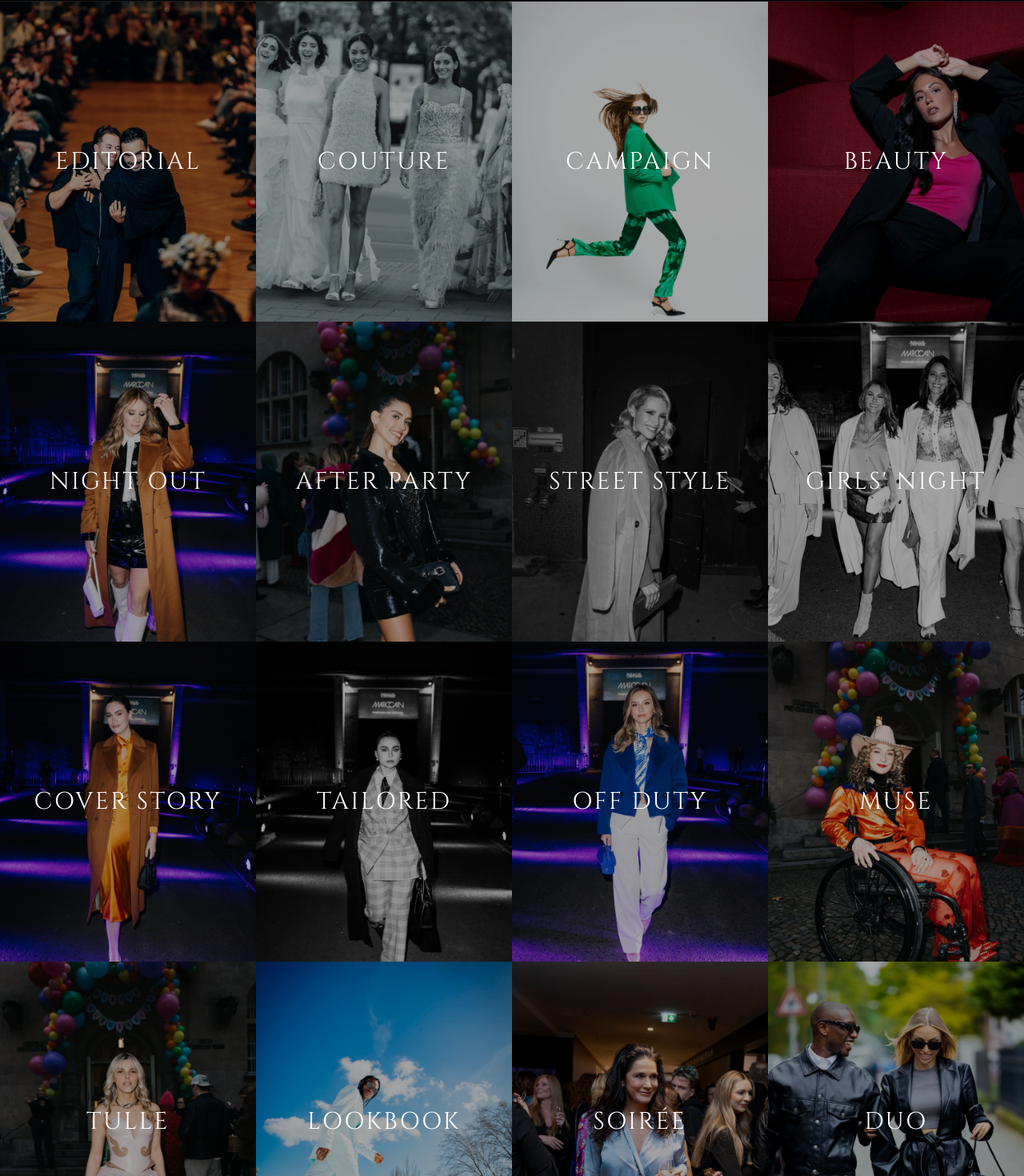
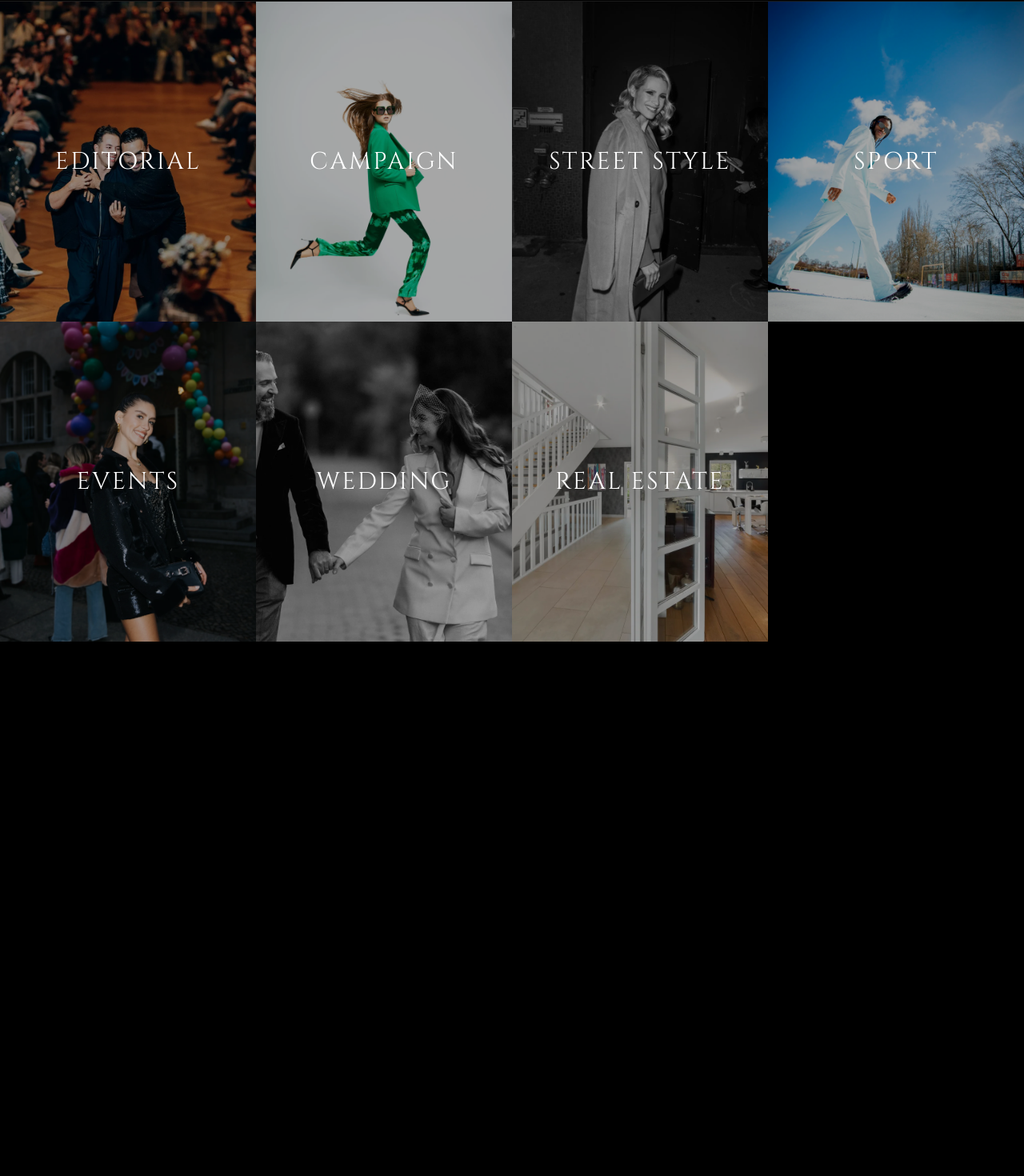
Before and after one commit to adussyn/My-website, a Next.js app: page /portfolios in a window 1280 px wide. Shown: the part 193-1663 px from the top of the page at 80% size. After the commit the page ends 995 px from the top, so only its background shows below. Built offline with nearby package versions, Linux system fonts and the light colour scheme.

Commit message:
Trim Portfolios grid to Editorial, Campaign, Street Style, Sport, Events, Wedding, Real Estate
Co-Authored-By: Claude Sonnet 5 <noreply@anthropic.com>

```diff
--- a/src/app/portfolios/page.tsx
+++ b/src/app/portfolios/page.tsx
@@ -14,23 +14,12 @@ const tiles: Array<{
   photo: string;
 }> = [
   { title: "Editorial", category: "Fashion", photo: "photo-01.webp" },
-  { title: "Couture", category: "Fashion", photo: "photo-03.webp" },
   { title: "Campaign", category: "Fashion", photo: "photo-05.webp" },
-  { title: "Beauty", category: "Fashion", photo: "photo-06.webp" },
-  { title: "Night Out", category: "Fashion", photo: "photo-07.webp" },
-  { title: "After Party", category: "Fashion", photo: "photo-08.webp" },
   { title: "Street Style", category: "Fashion", photo: "photo-09.webp" },
-  { title: "Girls' Night", category: "Fashion", photo: "photo-10.jpg" },
-  { title: "Cover Story", category: "Fashion", photo: "photo-11.jpg" },
-  { title: "Tailored", category: "Fashion", photo: "photo-12.webp" },
-  { title: "Off Duty", category: "Fashion", photo: "photo-13.jpg" },
-  { title: "Muse", category: "Fashion", photo: "photo-14.webp" },
-  { title: "Tulle", category: "Fashion", photo: "photo-15.webp" },
-  { title: "Lookbook", category: "Fashion", photo: "photo-16.webp" },
-  { title: "Soirée", category: "Fashion", photo: "photo-17.webp" },
-  { title: "Duo", category: "Fashion", photo: "photo-18.webp" },
-  { title: "Just Married", category: "Weddings", photo: "photo-02.webp" },
-  { title: "Interiors", category: "Real Estate", photo: "photo-04.webp" },
+  { title: "Sport", category: "Fashion", photo: "photo-16.webp" },
+  { title: "Events", category: "Fashion", photo: "photo-08.webp" },
+  { title: "Wedding", category: "Weddings", photo: "photo-02.webp" },
+  { title: "Real Estate", category: "Real Estate", photo: "photo-04.webp" },
 ];
 
 export default function Portfolios() {
```
